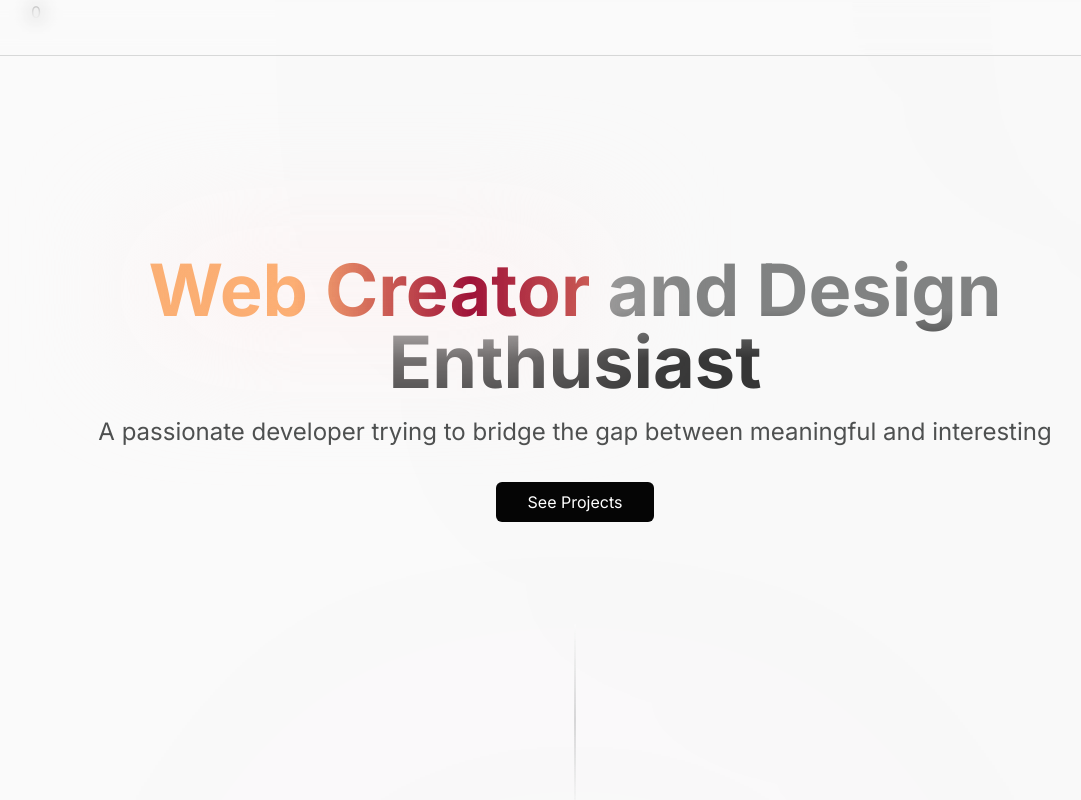
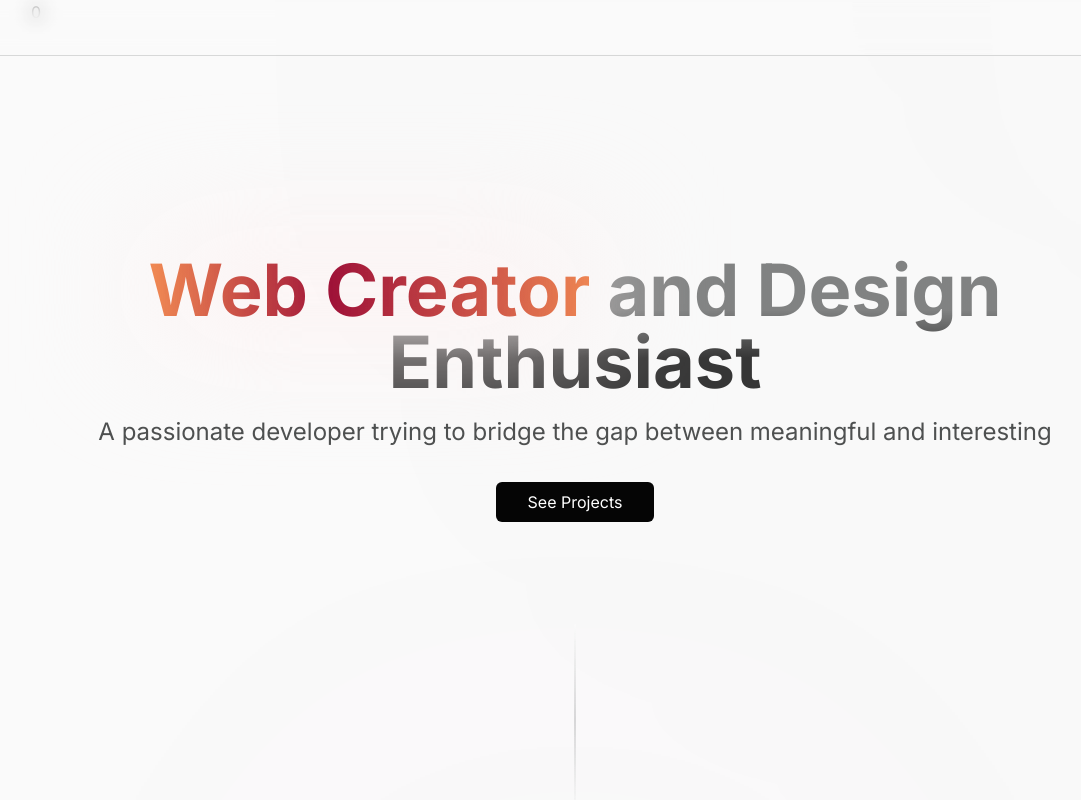
Before and after one commit to Baranuel/portfolio-final, a Next.js app: page / in a window 1280 px wide. Shown: the top 800 px of the page, without its empty margins (65-1146 px from the left). Built offline with nearby package versions, Linux system fonts and the light colour scheme; no server answers; the database is empty.

Commit message:
gradient

```diff
--- a/src/app/_Components/HeroSection/Hero.tsx
+++ b/src/app/_Components/HeroSection/Hero.tsx
@@ -8,7 +8,7 @@ export const Hero = () => {
      <div className="animate-appear_1 opacity-0">
      <div className="z-20 py-2 relative   text-8xl 2xl:text-7xl sm:text-5xl font-bold text-center text-transparent bg-clip-text bg-gradient-to-b from-primaryGrey/70 from-30% 2xl:from-40% via-primaryBlack/80 via-70% to-primaryBlack/80 to-90%  ">
 
-      <span className=" animate-text text-8xl z-20 relative 2xl:text-7xl sm:text-5xl font-bold text-center text-transparent bg-clip-text bg-gradient-to-l from-orange-400/70 from-30% 2xl:from-40%  via-[#9F1239] via-70% to-orange-400/70 to-90%
+      <span className=" animate-text text-8xl z-20 relative 2xl:text-7xl sm:text-5xl font-bold text-center text-transparent bg-clip-text bg-gradient-to-l from-orange-600/70 from-30% 2xl:from-40%  via-[#9F1239] via-70% to-orange-600/70 to-90%
       after:absolute after:w-full after:h-full after:bg-red-50 after:top-0 after:left-0 after:z-0 after:mix-blend-multiply after:filter after:blur-3xl after: ">Web Creator</span> and Design Enthusiast
       </div>
      </div>
--- a/tailwind.config.ts
+++ b/tailwind.config.ts
@@ -56,7 +56,7 @@ const config: Config = {
           '100%': { alignSelf:'end', transform:'translateY(100%)'},
         }},
         animation: {
-          text: 'text 7s linear infinite',
+          text: 'text 6s linear infinite',
           signal: 'signal 2s cubic-bezier(0.060, 0.975, 0.195, 0.985) infinite',
           icon_ping: 'iconPing 1.5s cubic-bezier(0.060, 0.975, 0.195, 0.985) forwards',
           appear_1: 'appear 1s ease-in-out forwards',
```
